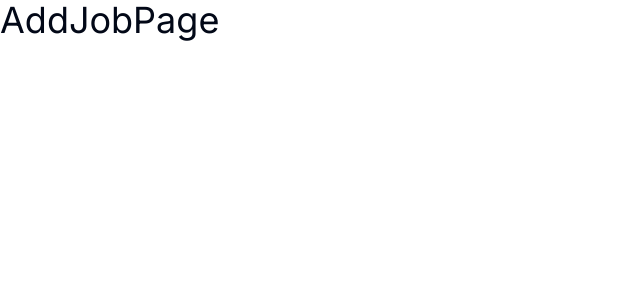
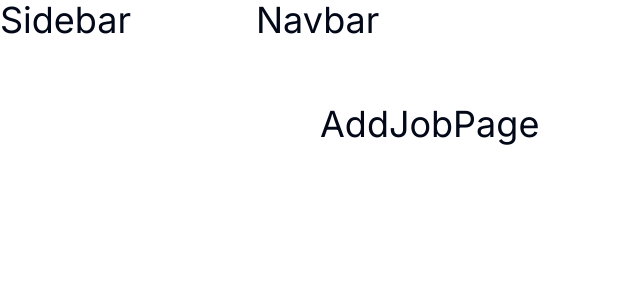
Before and after one commit to creativeloc/jobify-app, a Next.js app: page /add-job in a window 1280 px wide. Shown: the top 300 px of the page, without its empty margins (0-640 px from the left). Built offline with nearby package versions, Linux system fonts and the light colour scheme.

Commit message:
setup layout structure

```diff
--- a/app/(dashboard)/layout.tsx
+++ b/app/(dashboard)/layout.tsx
@@ -1,4 +1,21 @@
-const layout = ({ children }: { children: React.ReactNode }) => {
-  return <div>{children}</div>
+import Navbar from "@/components/Navbar"
+import Sidebar from "@/components/Sidebar"
+
+import { PropsWithChildren } from "react"
+
+const layout = ({ children }: PropsWithChildren) => {
+  return (
+    <main className="grid lg:grid-cols-5">
+      {/* first-col: hide on small screen */}
+      <div className="hidden lg:block lg:col-span-1 lg:min-h-screen">
+        <Sidebar />
+      </div>
+      {/* second-col: hide dropdown on big screen */}
+      <div className="lg:col-span-4">
+        <Navbar />
+        <div className="py-16 px-4 sm:px-8 lg:px-16">{children}</div>
+      </div>
+    </main>
+  )
 }
 export default layout
--- /dev/null
+++ b/components/LinksDropdown.tsx
@@ -0,0 +1,4 @@
+const LinksDropdown = () => {
+  return <h2 className="text-4xl">LinksDropdown</h2>
+}
+export default LinksDropdown
--- /dev/null
+++ b/components/Navbar.tsx
@@ -0,0 +1,4 @@
+const Navbar = () => {
+  return <h2 className="text-4xl">Navbar</h2>
+}
+export default Navbar
--- /dev/null
+++ b/components/Sidebar.tsx
@@ -0,0 +1,4 @@
+const Sidebar = () => {
+  return <h2 className="text-4xl">Sidebar</h2>
+}
+export default Sidebar
--- /dev/null
+++ b/components/ThemeToggle.tsx
@@ -0,0 +1,4 @@
+const ThemeToggle = () => {
+  return <h2 className="text-4xl">ThemeToggle</h2>
+}
+export default ThemeToggle
```
Also changed, not shown: utils/links.tsx (added, +27 -0 lines).
